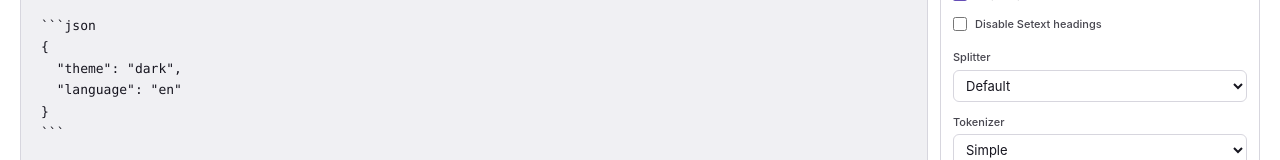
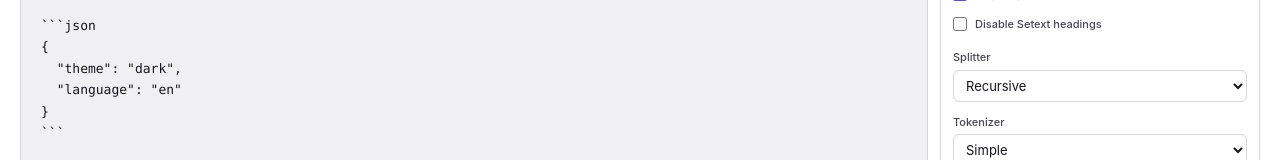
Before and after one commit to ouyangfeng2022/lumberjack, a React (Vite) app in the folder lumberjack_webui/: page / in a window 1280 px wide. Shown: the part 477-637 px from the top of the page. Built offline with nearby package versions, Linux system fonts and the light colour scheme.

Commit message:
feat(split-options): reorder splitter options and update localization strings

```diff
--- a/lumberjack_webui/src/components/SplitOptions.tsx
+++ b/lumberjack_webui/src/components/SplitOptions.tsx
@@ -187,9 +187,8 @@ export default function SplitOptions({ options, onChange }: Props) {
               value={options.splitter}
               onChange={(e) => update('splitter', e.target.value)}
             >
-              <option value="default">{t('opts_splitter_default')}</option>
+              <option value="recursive">{t('opts_splitter_recursive')}</option>
               <option value="section">{t('opts_splitter_section')}</option>
-              <option value="recursive">{t('opts_splitter_recursive')}</option>
             </select>
           </div>
 
--- a/lumberjack_webui/src/i18n/locales/en.ts
+++ b/lumberjack_webui/src/i18n/locales/en.ts
@@ -32,9 +32,8 @@ const en = {
   opts_skip_empty_sections: 'Skip empty sections',
   opts_disable_lheading: 'Disable Setext headings',
   opts_splitter: 'Splitter',
-  opts_splitter_default: 'Default',
+  opts_splitter_recursive: 'Recursive',
   opts_splitter_section: 'Section',
-  opts_splitter_recursive: 'Recursive',
   opts_recursive_split: 'Recursively split oversized sections',
   opts_tokenizer: 'Tokenizer',
   opts_tokenizer_simple: 'Simple',
--- a/lumberjack_webui/src/i18n/locales/zh.ts
+++ b/lumberjack_webui/src/i18n/locales/zh.ts
@@ -32,9 +32,8 @@ const zh = {
   opts_skip_empty_sections: '跳过空白章节',
   opts_disable_lheading: '禁用 Setext 标题',
   opts_splitter: '切分器',
-  opts_splitter_default: '默认切分',
+  opts_splitter_recursive: '递归切分',
   opts_splitter_section: '章节切分',
-  opts_splitter_recursive: '递归切分',
   opts_recursive_split: '递归拆分超大章节',
   opts_tokenizer: '分词器',
   opts_tokenizer_simple: '简单',
```
